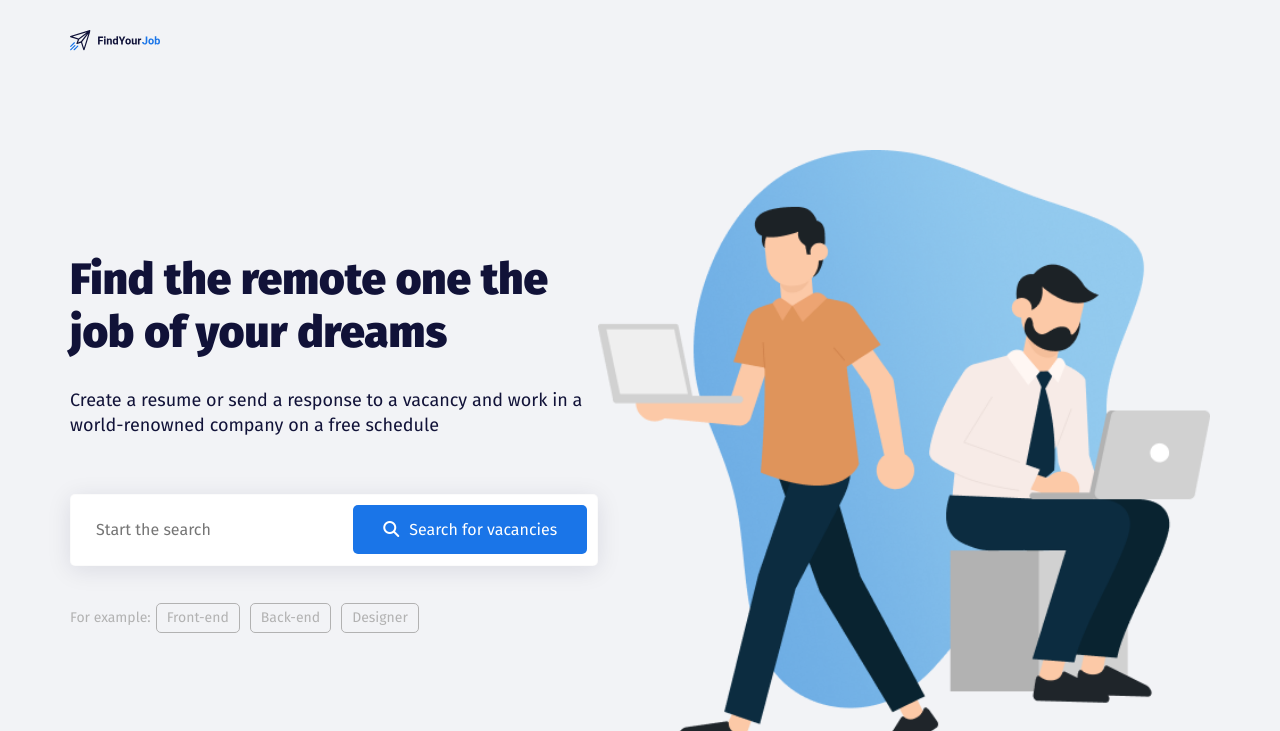
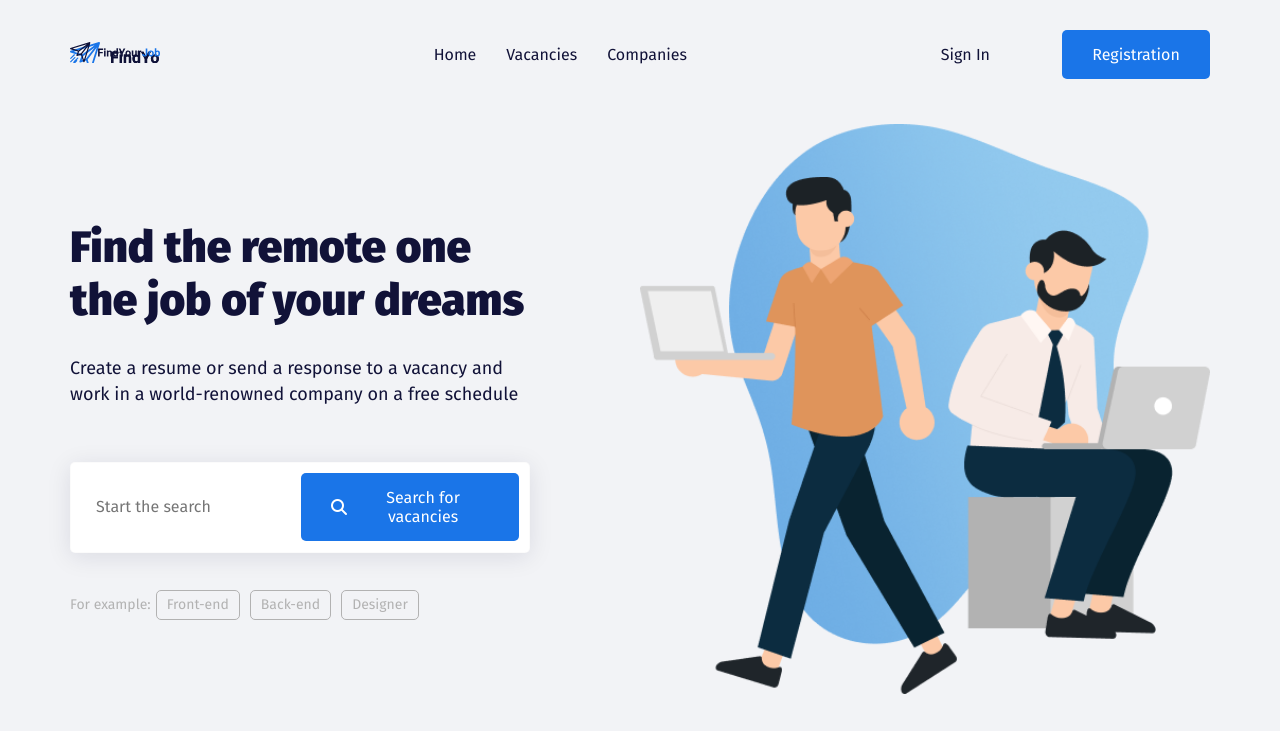
Before and after one commit to hockag/FindYourjob_mobile-first, a plain HTML site: page index.html in a window 1280 px wide. Shown: the top 731 px of the page. Drawn offline with nearby package versions, Linux system fonts and the light colour scheme.

Commit message:
66754747456456

```diff
--- a/css/media.css
+++ b/css/media.css
@@ -71,6 +71,46 @@
         width: 50%;
         margin: 0;
     }
+
+    .find_wrapper {
+        max-width: 460px;
+    }
+
+    .exemple_image {
+        width: 50%;
+        margin: 0;
+    }
+
+    .header_menu {
+        position: static;
+        width: auto;
+        height: auto;
+        background: rgba(0, 0, 0, 0);
+        margin: 0;
+    }
+
+    .header_list {
+        display: flex;
+        flex-direction: row;
+        gap: 20px;
+        padding: 0;
+    }
+
+    .header_right {
+        display: flex;
+        align-items: center;
+        gap: 36px;
+    }
+
+    .header_left {
+        display: flex;
+        align-items: center;
+        justify-content: space-between;
+    }
+
+    .header_left-logo img {
+        background: url("../img/logo_2.svg");
+    }
 }
 
 @media screen and (min-width: 1200px){
```
Also changed, not shown: img/logo_2.svg (added).
